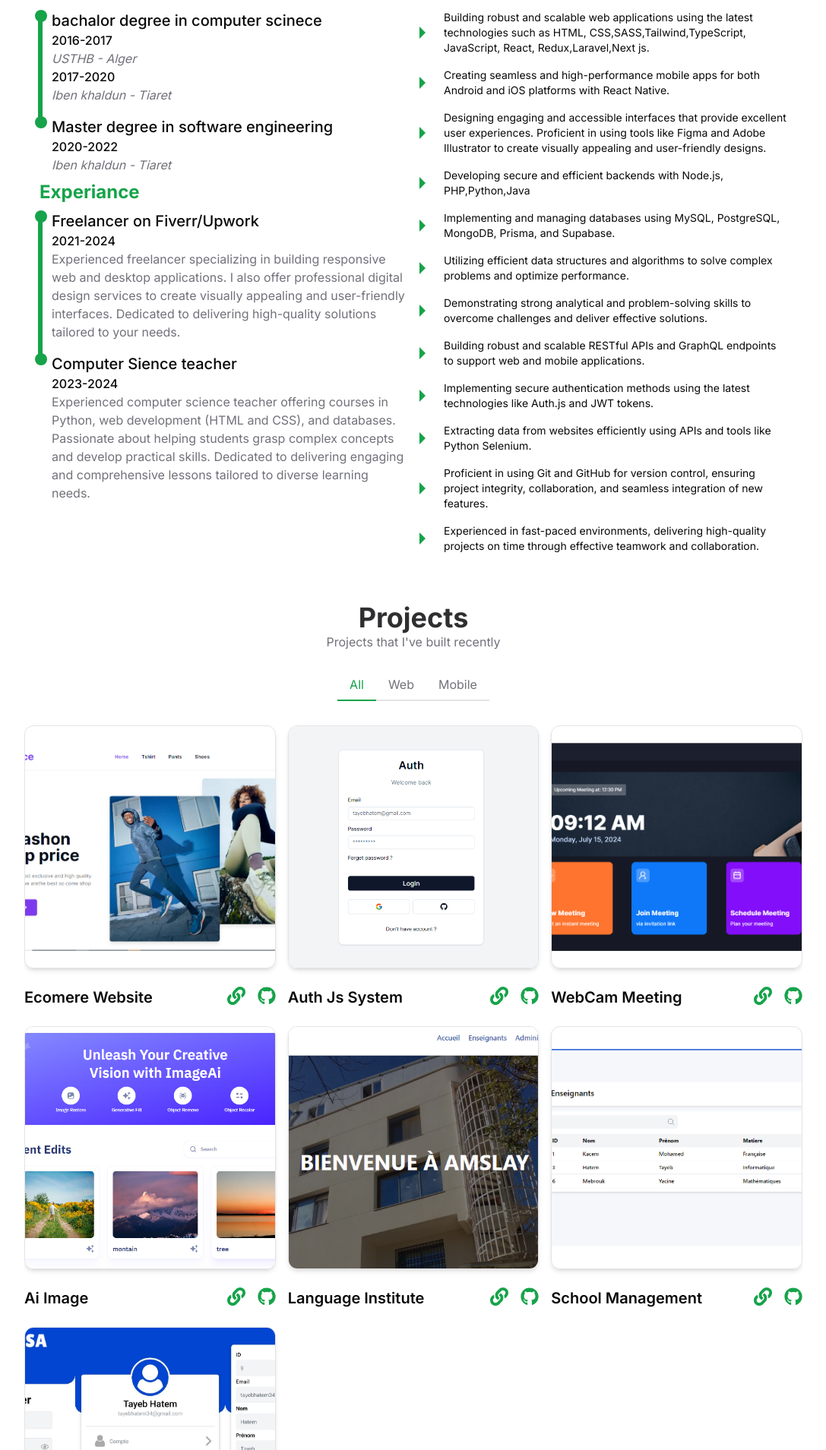
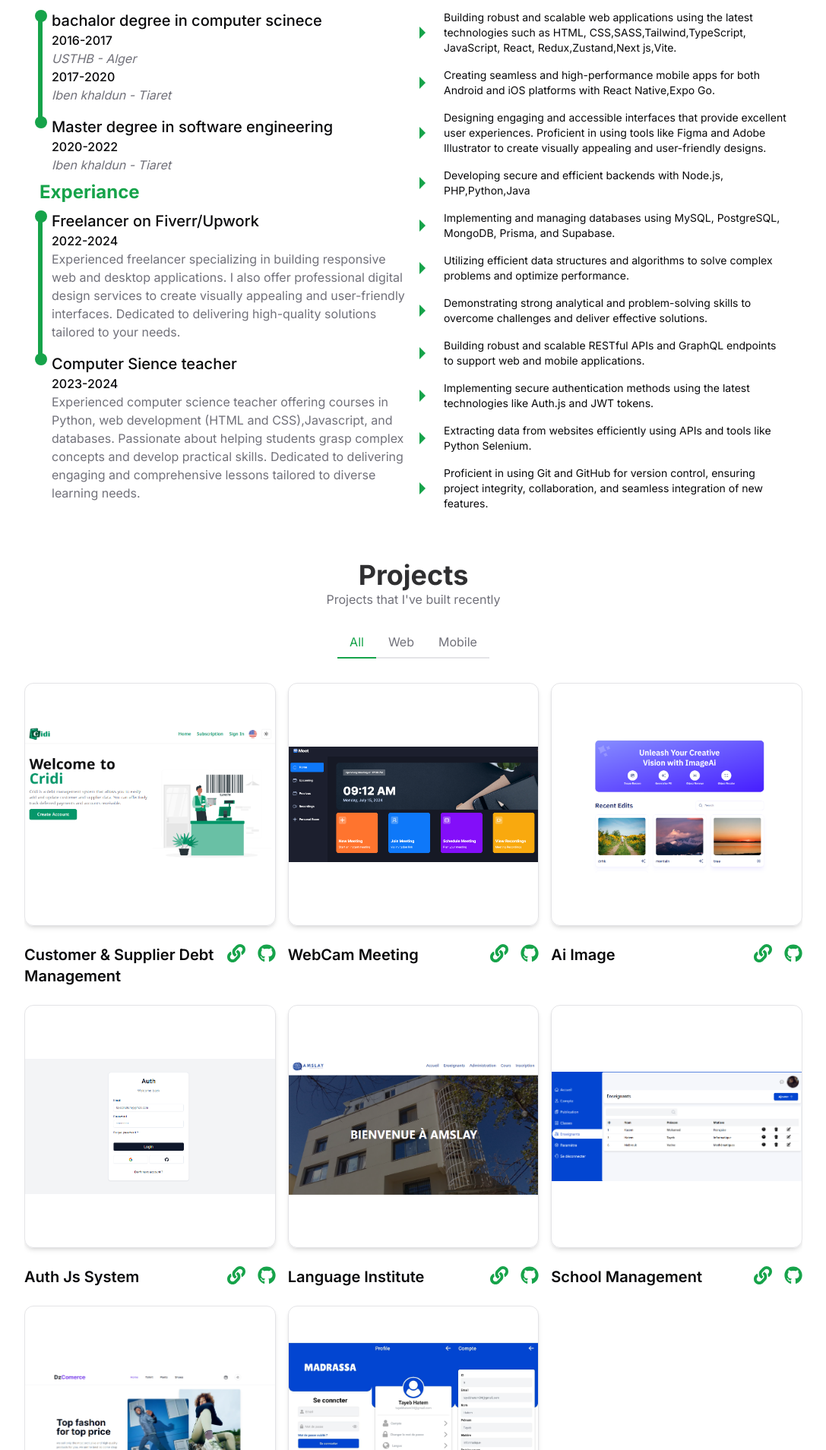
Before and after one commit to tayebhatem/portfolio-next-js, a Next.js app: page / in a window 1280 px wide. Shown: the part 891-2800 px from the top of the page at 76% size, without its empty margins (96-1183 px from the left). Built offline with nearby package versions, Linux system fonts and the light colour scheme.

Commit message:
update projects

```diff
--- a/app/page.tsx
+++ b/app/page.tsx
@@ -80,7 +80,6 @@ setView(category)
  <Link href={'https://www.upwork.com/freelancers/~019526742efa60c32e'}>
  <FaSquareUpwork className="w-8 h-8 text-muted-foreground"/>
  </Link>
-  <FaTelegram className="w-8 h-8 text-muted-foreground"/>
   </div>
    </motion.div>
    <motion.div
@@ -193,7 +192,7 @@ setView(category)
 
   <div>
       <h2 className="font-medium text-xl ">Freelancer on Fiverr/Upwork</h2>
-      <h3 className="font-medium">2021-2024</h3>
+      <h3 className="font-medium">2022-2024</h3>
       <p className="text-muted-foreground">
       Experienced freelancer specializing in building responsive web and desktop applications. I also offer professional digital design services to create visually appealing and user-friendly interfaces. Dedicated to delivering high-quality solutions tailored to your needs.
       </p>
@@ -212,7 +211,7 @@ setView(category)
       <h3 className="font-medium">2023-2024</h3>
       <p className="text-muted-foreground">
 
-Experienced computer science teacher offering courses in Python, web development (HTML and CSS), and databases. Passionate about helping students grasp complex concepts and develop practical skills. Dedicated to delivering engaging and comprehensive lessons tailored to diverse learning needs.
+Experienced computer science teacher offering courses in Python, web development (HTML and CSS),Javascript, and databases. Passionate about helping students grasp complex concepts and develop practical skills. Dedicated to delivering engaging and comprehensive lessons tailored to diverse learning needs.
       </p>
     </div>
 
--- a/components/Footer.tsx
+++ b/components/Footer.tsx
@@ -31,15 +31,11 @@ const Footer = () => {
  </Link>
     </li>
 
- <li>
-    <Link href={'https://t.me/tayebhatem'}>
-    <FaTelegram className="w-6 h-6 text-muted-foreground"/>
-    </Link>
- </li>
+
        </ul>
 
        <p className='text-muted-foreground'>
-       © 2024 DzComerce All rights reserverd
+       © 2024 tayebhatem All rights reserverd
        </p>
     </footer>
   )
--- a/components/ProjectCard.tsx
+++ b/components/ProjectCard.tsx
@@ -18,7 +18,7 @@ const ProjectCard = ({project}:{project:Project}) => {
    <MotionDiv>
      <div className="space-y-6 flex flex-col justify-center  " >
      <Link href={`/project/${project.slug}`} className="w-full h-80 flex justify-center items-center overflow-hidden border rounded-xl shadow-md">
-     <img src={project.thumnail} className="object-cover scale-[180%] hover:scale-[200%] transition-all"/>
+     <img src={project.thumnail} className="object-cover hover:scale-[150%] transition-all"/>
       </Link>
    <div>
   <div className="flex flex-row justify-between">
--- /dev/null
+++ b/components/ui/calendar.tsx
@@ -0,0 +1,66 @@
+"use client"
+
+import * as React from "react"
+import { ChevronLeft, ChevronRight } from "lucide-react"
+import { DayPicker } from "react-day-picker"
+
+import { cn } from "@/lib/utils"
+import { buttonVariants } from "@/components/ui/button"
+
+export type CalendarProps = React.ComponentProps<typeof DayPicker>
+
+function Calendar({
+  className,
+  classNames,
+  showOutsideDays = true,
+  ...props
+}: CalendarProps) {
+  return (
+    <DayPicker
+      showOutsideDays={showOutsideDays}
+      className={cn("p-3", className)}
+      classNames={{
+        months: "flex flex-col sm:flex-row space-y-4 sm:space-x-4 sm:space-y-0",
+        month: "space-y-4",
+        caption: "flex justify-center pt-1 relative items-center",
+        caption_label: "text-sm font-medium",
+        nav: "space-x-1 flex items-center",
+        nav_button: cn(
+          buttonVariants({ variant: "outline" }),
+          "h-7 w-7 bg-transparent p-0 opacity-50 hover:opacity-100"
+        ),
+        nav_button_previous: "absolute left-1",
+        nav_button_next: "absolute right-1",
+        table: "w-full border-collapse space-y-1",
+        head_row: "flex",
+        head_cell:
+          "text-muted-foreground rounded-md w-9 font-normal text-[0.8rem]",
+        row: "flex w-full mt-2",
+        cell: "h-9 w-9 text-center text-sm p-0 relative [&:has([aria-selected].day-range-end)]:rounded-r-md [&:has([aria-selected].day-outside)]:bg-accent/50 [&:has([aria-selected])]:bg-accent first:[&:has([aria-selected])]:rounded-l-md last:[&:has([aria-selected])]:rounded-r-md focus-within:relative focus-within:z-20",
+        day: cn(
+          buttonVariants({ variant: "ghost" }),
+          "h-9 w-9 p-0 font-normal aria-selected:opacity-100"
+        ),
+        day_range_end: "day-range-end",
+        day_selected:
+          "bg-primary text-primary-foreground hover:bg-primary hover:text-primary-foreground focus:bg-primary focus:text-primary-foreground",
+        day_today: "bg-accent text-accent-foreground",
+        day_outside:
+          "day-outside text-muted-foreground opacity-50 aria-selected:bg-accent/50 aria-selected:text-muted-foreground aria-selected:opacity-30",
+        day_disabled: "text-muted-foreground opacity-50",
+        day_range_middle:
+          "aria-selected:bg-accent aria-selected:text-accent-foreground",
+        day_hidden: "invisible",
+        ...classNames,
+      }}
+      components={{
+        IconLeft: ({ ...props }) => <ChevronLeft className="h-4 w-4" />,
+        IconRight: ({ ...props }) => <ChevronRight className="h-4 w-4" />,
+      }}
+      {...props}
+    />
+  )
+}
+Calendar.displayName = "Calendar"
+
+export { Calendar }
--- a/constants/data.ts
+++ b/constants/data.ts
@@ -2,37 +2,20 @@ import { Project } from "@/components/ProjectCard"
 
 export const projects:Project[]=[
   {
-      slug:'e-comrece',
-      name:'Ecomere website',
-      description:'E-commerce platform, built with Next.js, styled using Tailwind CSS, and powered by Sanity for content management, offers a seamless shopping experience. Users can browse through a dynamic catalog of products, add items to their cart, and proceed through a secure checkout process that supports payments via Edhahabia card. With a responsive design optimized for all devices, our website ensures a smooth and intuitive experience on desktops, tablets, and smartphones.',
-      thumnail:'/assets/dzcomerce.PNG',
-      github:'https://github.com/tayebhatem/ecomerce-website',
-      url:'https://dz-comerce.vercel.app',
+    slug:'cridi',
+    name:'Customer & Supplier Debt Management',
+    description:"Cridi is a robust web application designed to simplify debt management for businesses dealing with customers and suppliers. Built with Next.js, Appwrite, Shadcn UI, Tailwind CSS, and React, the platform enables users to efficiently track debts, monitor payment delays, and generate detailed receipts for both debts and payments. Additionally, the app offers the capability to print customer and supplier cards with embedded QR codes for easy identification. A local subscription feature supports payments via Algeria's Edhahabia system, ensuring smooth transactions and seamless access to premium features.",
+    thumnail:'/assets/cridi.png',
+    github:'https://github.com/tayebhatem/credit-platfrom',
+    url:'https://www.cridi.online',
     tools:[
       'react',
       'next js',
       'tailwind',
-        'sanity',
+      'Appwrite',
     ],
     type:'web'
 
-    },
-    {
-      slug:'auth-js-system',
-      name:'Auth js System',
-      description:'This advanced authentication system website, built with Next.js and styled using Tailwind CSS, leverages React, Prisma, and PostgreSQL for robust functionality. Utilizing Auth.js v5, the platform offers secure user authentication with support for Google and GitHub logins. It includes features such as email account confirmation with token verification, two-factor authentication (2FA), and a secure password reset process using tokens. This comprehensive system ensures a reliable and secure user authentication experience across all devices.',
-      thumnail:'/assets/authsystem.PNG',
-      github:'https://github.com/tayebhatem/next-js-auth-system',
-      url:'https://next-js-auth-system-beryl.vercel.app/auth/login',
-      tools:[
-        'react',
-        'next js',
-        'tailwind',
-        'prisma',
-        'postgre SQL',
-        'auth js',
-      ],
-      type:'web'
   },
   {
     slug:'webcam-meeting',
@@ -64,6 +47,26 @@ export const projects:Project[]=[
     ],
     type:'web'
   },
+
+    {
+      slug:'auth-js-system',
+      name:'Auth js System',
+      description:'This advanced authentication system website, built with Next.js and styled using Tailwind CSS, leverages React, Prisma, and PostgreSQL for robust functionality. Utilizing Auth.js v5, the platform offers secure user authentication with support for Google and GitHub logins. It includes features such as email account confirmation with token verification, two-factor authentication (2FA), and a secure password reset process using tokens. This comprehensive system ensures a reliable and secure user authentication experience across all devices.',
+      thumnail:'/assets/authsystem.PNG',
+      github:'https://github.com/tayebhatem/next-js-auth-system',
+      url:'https://next-js-auth-system-beryl.vercel.app/auth/login',
+      tools:[
+        'react',
+        'next js',
+        'tailwind',
+        'prisma',
+        'postgre SQL',
+        'auth js',
+      ],
+      type:'web'
+    },
+
+
     {
       slug:'language-instittue',
       name:'Language institute',
@@ -93,6 +96,23 @@ export const projects:Project[]=[
       ],
       type:'web'
     },
+    {
+      slug:'e-comrece',
+      name:'Ecomere website',
+      description:'E-commerce platform, built with Next.js, styled using Tailwind CSS, and powered by Sanity for content management, offers a seamless shopping experience. Users can browse through a dynamic catalog of products, add items to their cart, and proceed through a secure checkout process that supports payments via Edhahabia card. With a responsive design optimized for all devices, our website ensures a smooth and intuitive experience on desktops, tablets, and smartphones.',
+      thumnail:'/assets/dzcomerce.PNG',
+      github:'https://github.com/tayebhatem/ecomerce-website',
+      url:'https://dz-comerce.vercel.app',
+      tools:[
+        'react',
+        'next js',
+        'tailwind',
+        'sanity',
+      ],
+      type:'web'
+
+    },
+
     {
       slug:'school-management-app',
       name:'School Management App',
@@ -139,8 +159,8 @@ export const projects:Project[]=[
     'git'
   ]
   export const skills=[
-  'Building robust and scalable web applications using the latest technologies such as HTML, CSS,SASS,Tailwind,TypeScript, JavaScript, React, Redux,Laravel,Next js.',
-  ' Creating seamless and high-performance mobile apps for both Android and iOS platforms with  React Native.',
+  'Building robust and scalable web applications using the latest technologies such as HTML, CSS,SASS,Tailwind,TypeScript, JavaScript, React, Redux,Zustand,Next js,Vite.',
+  ' Creating seamless and high-performance mobile apps for both Android and iOS platforms with  React Native,Expo Go.',
   'Designing engaging and accessible interfaces that provide excellent user experiences. Proficient in using tools like Figma and Adobe Illustrator to create visually appealing and user-friendly designs.',
   'Developing secure and efficient backends with Node.js, PHP,Python,Java',
   'Implementing and managing databases using MySQL, PostgreSQL, MongoDB, Prisma, and Supabase.',
@@ -150,5 +170,4 @@ export const projects:Project[]=[
   'Implementing secure authentication methods using the latest technologies like Auth.js and JWT tokens.',
   'Extracting data from websites efficiently using APIs and tools like Python Selenium.',
   'Proficient in using Git and GitHub for version control, ensuring project integrity, collaboration, and seamless integration of new features.',
-  'Experienced in fast-paced environments, delivering high-quality projects on time through effective teamwork and collaboration.'
   ]
--- a/package.json
+++ b/package.json
@@ -19,12 +19,14 @@
     "axios": "^1.7.2",
     "class-variance-authority": "^0.7.0",
     "clsx": "^2.1.1",
+    "date-fns": "^3.6.0",
     "framer-motion": "^11.2.4",
     "lucide-react": "^0.378.0",
     "next": "14.2.3",
     "next-themes": "^0.3.0",
     "nodemailer": "^6.9.14",
     "react": "^18",
+    "react-day-picker": "^8.10.1",
     "react-dom": "^18",
     "react-hook-form": "^7.52.1",
     "react-icons": "^5.2.1",
```
Also changed, not shown: public/assets/cridi.PNG (added), 1 other file (tests, documents, lock files or other folders). Lines whose indentation alone changed are shown as unchanged.
